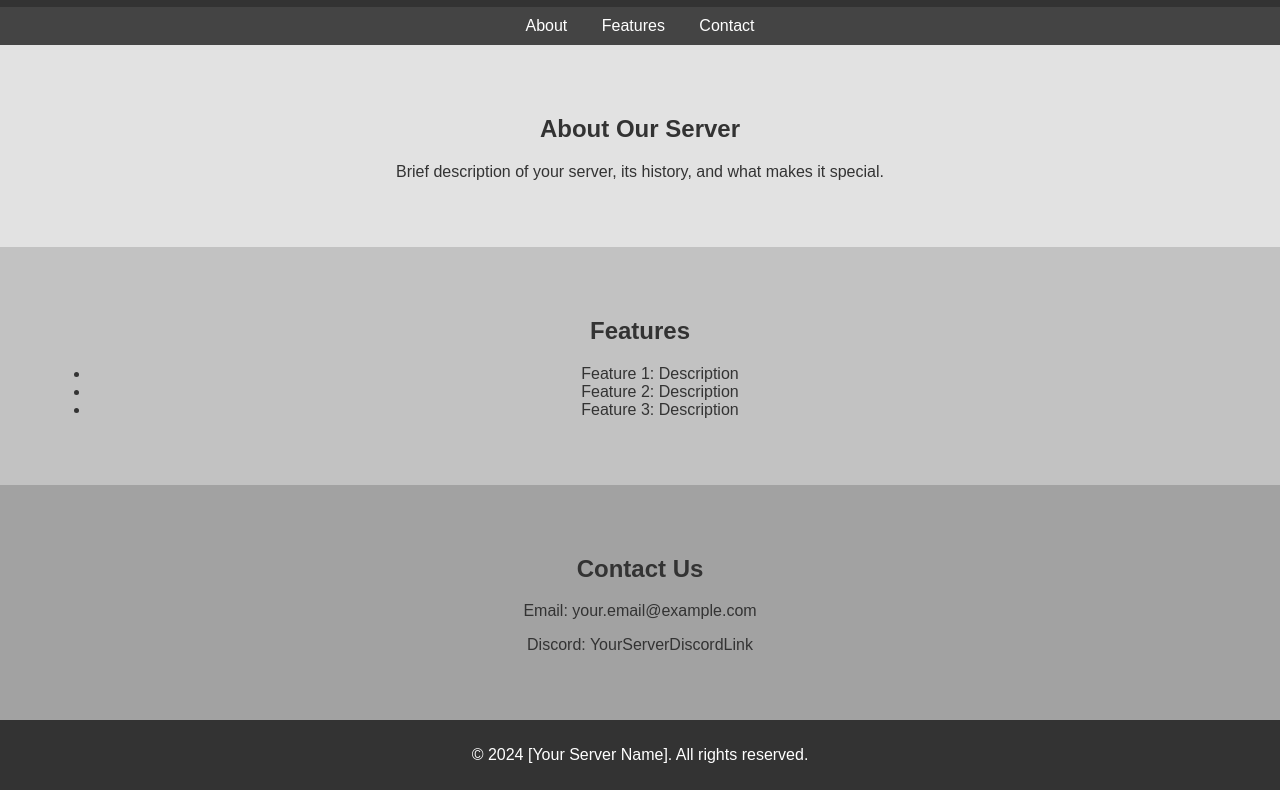
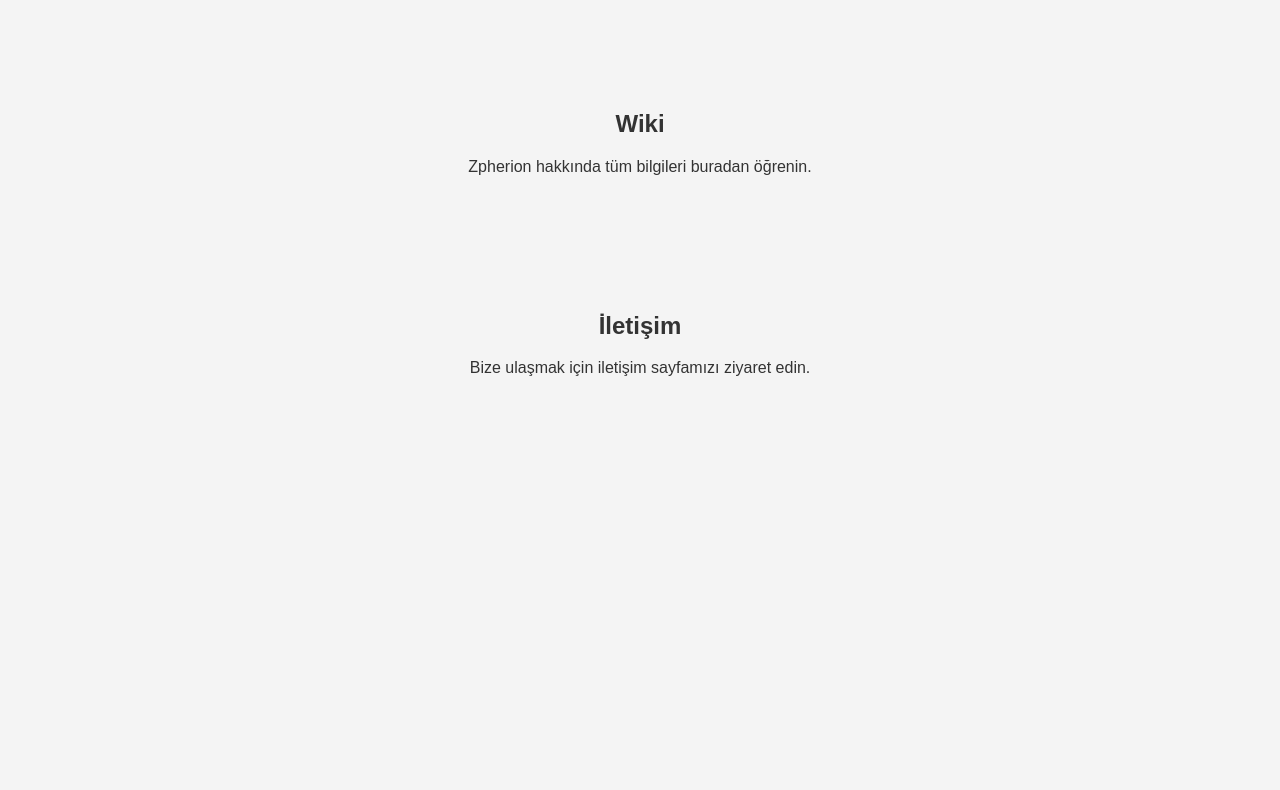
Before and after one commit to Luiseydev/minecraft, a plain HTML site: page index.html in a window 1280 px wide. Shown: the part 198-988 px from the top of the page. After the commit the page ends 800 px from the top, so only its background shows below. Drawn offline with Linux system fonts and the light colour scheme; a script that the page names is missing.

Commit message:
Update index.html

```diff
--- a/index.html
+++ b/index.html
@@ -1,48 +1,38 @@
 <!DOCTYPE html>
-<html lang="en">
+<html lang="tr">
 <head>
     <meta charset="UTF-8">
     <meta name="viewport" content="width=device-width, initial-scale=1.0">
-    <title>Your Server Name</title>
+    <title>Zpherion | Minecraft</title>
     <link rel="stylesheet" href="styles.css">
 </head>
 <body>
-    <header>
-        <h1>Welcome to [Your Server Name]</h1>
-        <p>Your tagline or server description here</p>
-    </header>
+    <div class="hero-section">
+        <div class="welcome-text" id="welcome-text">Zpherion'a Hoşgeldiniz!</div>
+    </div>
 
-    <nav>
-        <ul>
-            <li><a href="#about">About</a></li>
-            <li><a href="#features">Features</a></li>
-            <li><a href="#contact">Contact</a></li>
-        </ul>
-    </nav>
+    <div class="content-section" id="content-section">
+        <div class="nav-links">
+            <a href="#neden-biz" class="nav-link">Neden Biz?</a>
+            <a href="#wiki" class="nav-link">Wiki</a>
+            <a href="#iletisim" class="nav-link">İletişim</a>
+        </div>
 
-    <section id="about">
-        <h2>About Our Server</h2>
-        <p>Brief description of your server, its history, and what makes it special.</p>
-    </section>
+        <section id="neden-biz">
+            <h2>Neden Biz?</h2>
+            <p>Zpherion, yenilikçi çözümleri ve mükemmel müşteri desteği ile öne çıkar.</p>
+        </section>
 
-    <section id="features">
-        <h2>Features</h2>
-        <ul>
-            <li>Feature 1: Description</li>
-            <li>Feature 2: Description</li>
-            <li>Feature 3: Description</li>
-        </ul>
-    </section>
+        <section id="wiki">
+            <h2>Wiki</h2>
+            <p>Zpherion hakkında tüm bilgileri buradan öğrenin.</p>
+        </section>
 
-    <section id="contact">
-        <h2>Contact Us</h2>
-        <p>Email: your.email@example.com</p>
-        <p>Discord: YourServerDiscordLink</p>
-    </section>
-
-    <footer>
-        <p>&copy; 2024 [Your Server Name]. All rights reserved.</p>
-    </footer>
+        <section id="iletisim">
+            <h2>İletişim</h2>
+            <p>Bize ulaşmak için iletişim sayfamızı ziyaret edin.</p>
+        </section>
+    </div>
 
     <script src="script.js"></script>
 </body>
```
